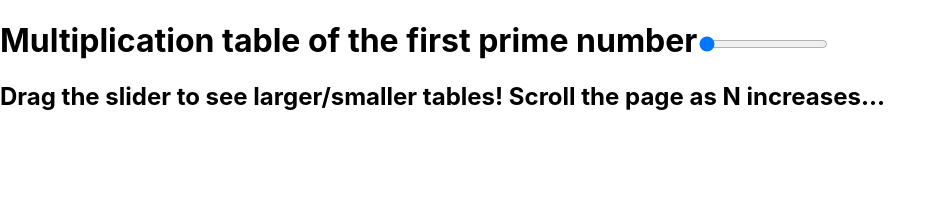
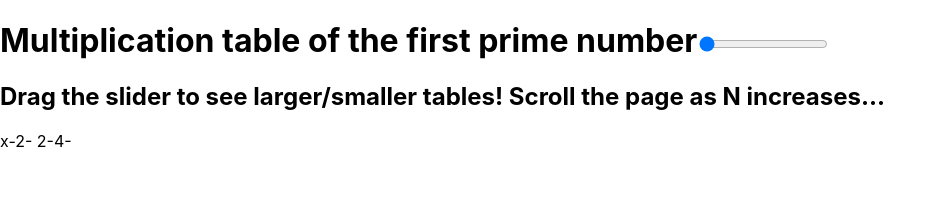
Before and after one commit to jakewmiles/findmypast-primes, a React (Create React App) app in the folder findprimes/: page / in a window 1280 px wide. Shown: the top 201 px of the page, without its empty margins (0-946 px from the left). Built offline with nearby package versions, Linux system fonts and the light colour scheme.

Commit message:
feat: implement primeString generation on screen

```diff
--- a/findprimes/src/App.js
+++ b/findprimes/src/App.js
@@ -1,10 +1,16 @@
-import { useState } from 'react';
+import { useState, useEffect } from 'react';
+import { generatePrimeString, firstNPrimes } from './helperFunctions';
 
 function App() {
   const [N, setN] = useState(1);
+  const [primeString, setPrimeString] = useState('');
   const handler = (e) => {
     setN(e.target.value);
   }
+
+  useEffect(() => {
+    setPrimeString(generatePrimeString(firstNPrimes(N)));
+  }, [N]);
 
   return (
     <div className="App">
@@ -14,6 +20,7 @@ function App() {
           </input>
         </h1>
         <h2>Drag the slider to see larger/smaller tables! Scroll the page as N increases...</h2>
+        {primeString}
       </header>
     </div>
   );
```
